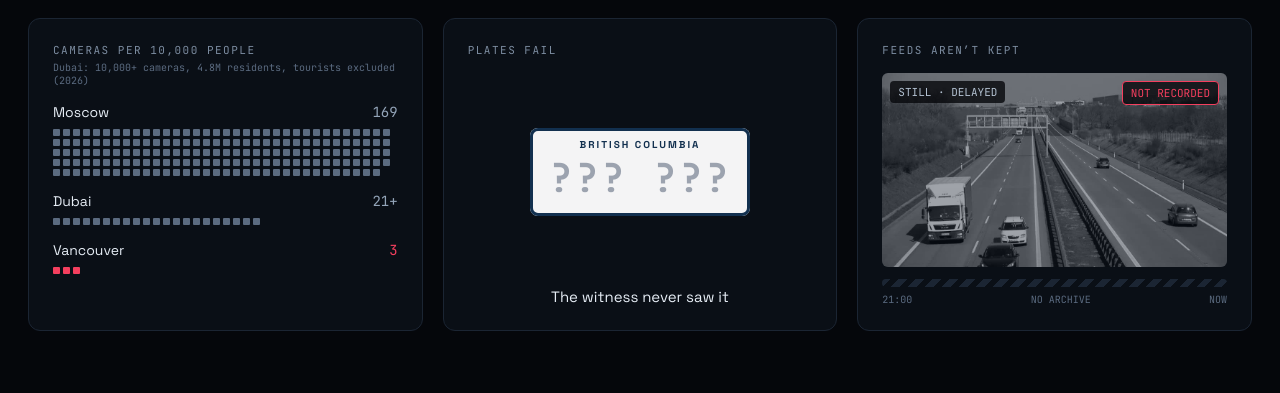
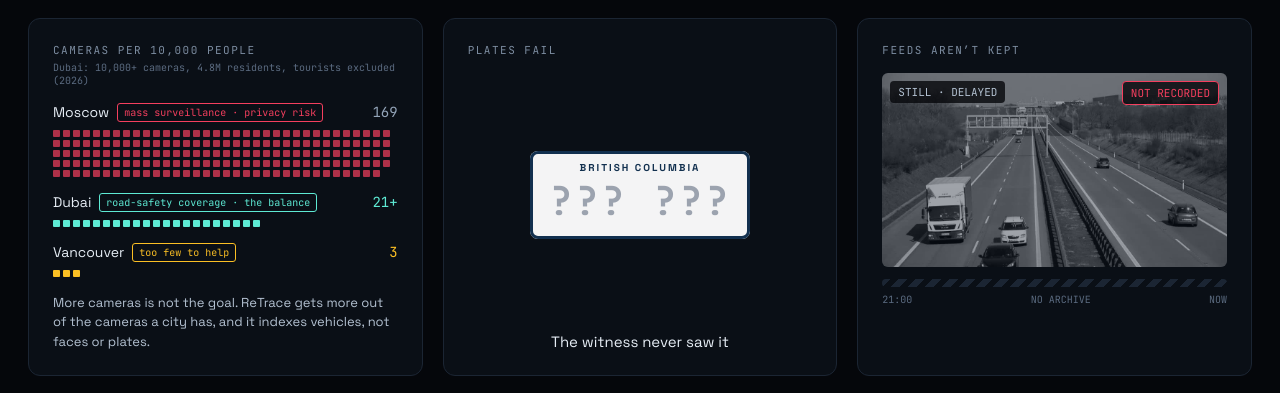
Before and after one commit to radmirkaz/ReTrace, a React (Vite) app in the folder web/: page / in a window 1280 px wide. Shown: the part 1466-1859 px from the top of the page. Built offline with nearby package versions, Linux system fonts and the light colour scheme; no server answers.

Commit message:
feat: frame camera density as privacy vs coverage (Moscow, Dubai, Vancouver)

```diff
--- a/web/src/landing/Problem.tsx
+++ b/web/src/landing/Problem.tsx
@@ -44,22 +44,25 @@ export default function Problem() {
         <div style={card}>
           <div className="label" style={{ color: 'var(--dim)', fontSize: 11 }}>Cameras per 10,000 people</div>
           <div className="mono" style={{ fontSize: 10, color: 'var(--faint)', marginTop: 4 }}>Dubai: 10,000+ cameras, 4.8M residents, tourists excluded (2026)</div>
-          <Row name="Moscow" value="169" />
+          <Row name="Moscow" value="169" tag="mass surveillance · privacy risk" tagColor="var(--rose)" />
           <div style={{ display: 'flex', flexWrap: 'wrap', gap: 3 }}>
             {Array.from({ length: 169 }, (_, i) => (
-              <span key={i} style={{ width: 7, height: 7, borderRadius: 1, background: 'var(--faint)', opacity: i < dots ? 1 : 0.12 }} />
+              <span key={i} style={{ width: 7, height: 7, borderRadius: 1, background: 'var(--rose)', opacity: i < dots ? 0.7 : 0.12 }} />
             ))}
           </div>
-          <Row name="Dubai" value="21+" />
+          <Row name="Dubai" value="21+" tag="road-safety coverage · the balance" tagColor="var(--teal)" color="var(--teal)" />
           <div style={{ display: 'flex', flexWrap: 'wrap', gap: 3 }}>
             {Array.from({ length: 21 }, (_, i) => (
-              <span key={i} style={{ width: 7, height: 7, borderRadius: 1, background: 'var(--faint)', opacity: i < Math.round(dots * 21 / 169) ? 1 : 0.12 }} />
+              <span key={i} style={{ width: 7, height: 7, borderRadius: 1, background: 'var(--teal)', opacity: i < Math.round(dots * 21 / 169) ? 1 : 0.12 }} />
             ))}
           </div>
-          <Row name="Vancouver" value="3" color="var(--rose)" />
+          <Row name="Vancouver" value="3" color="var(--amber)" tag="too few to help" tagColor="var(--amber)" />
           <div style={{ display: 'flex', gap: 3 }}>
-            {[0, 1, 2].map((i) => <span key={i} style={{ width: 7, height: 7, borderRadius: 1, background: 'var(--rose)' }} />)}
+            {[0, 1, 2].map((i) => <span key={i} style={{ width: 7, height: 7, borderRadius: 1, background: 'var(--amber)' }} />)}
           </div>
+          <p style={{ fontSize: 13, color: 'var(--muted)', lineHeight: 1.5, margin: '16px 0 0' }}>
+            More cameras is not the goal. ReTrace gets more out of the cameras a city has, and it indexes vehicles, not faces or plates.
+          </p>
         </div>
 
         <div style={{ ...card, display: 'flex', flexDirection: 'column' }}>
@@ -94,10 +97,14 @@ export default function Problem() {
   )
 }
 
-function Row({ name, value, color = '#93a4b8' }: { name: string; value: string; color?: string }) {
+function Row({ name, value, color = '#93a4b8', tag, tagColor }: { name: string; value: string; color?: string; tag?: string; tagColor?: string }) {
   return (
-    <div style={{ display: 'flex', justifyContent: 'space-between', margin: '16px 0 8px', fontSize: 14 }}>
-      <span>{name}</span><span className="mono" style={{ color }}>{value}</span>
+    <div style={{ display: 'flex', justifyContent: 'space-between', alignItems: 'center', gap: 8, margin: '16px 0 8px', fontSize: 14 }}>
+      <span style={{ display: 'flex', alignItems: 'center', gap: 8, flexWrap: 'wrap' }}>
+        {name}
+        {tag && <span className="mono" style={{ fontSize: 10, padding: '2px 6px', borderRadius: 3, border: `1px solid ${tagColor}`, color: tagColor }}>{tag}</span>}
+      </span>
+      <span className="mono" style={{ color }}>{value}</span>
     </div>
   )
 }
```
